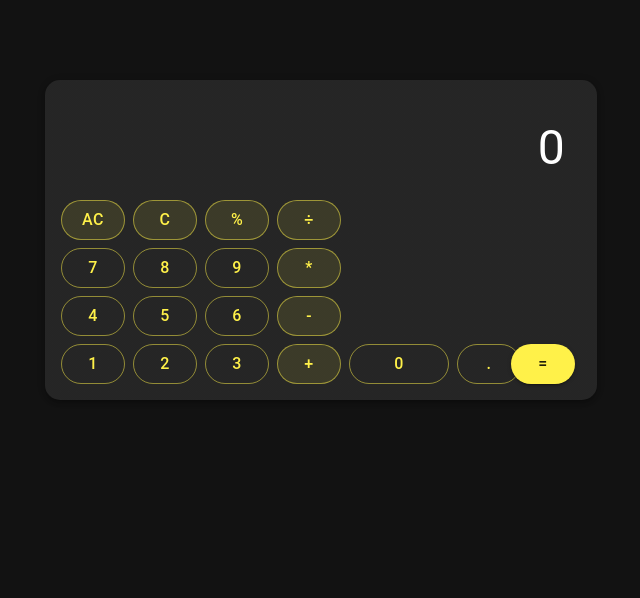
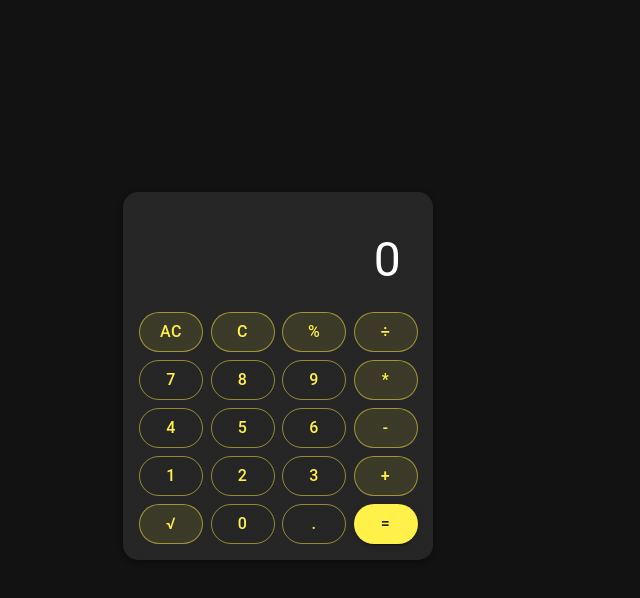
Before and after one commit to ChuksJoshuaa/Calculator-Application, a React (Vite) app: page / in a window 1280 px wide. Shown: the top 598 px of the page, without its empty margins (319-959 px from the left). Built offline with nearby package versions, Linux system fonts and the light colour scheme.

Commit message:
fix issue in calculator

```diff
--- a/src/App.tsx
+++ b/src/App.tsx
@@ -2,7 +2,7 @@ import { GridDigitButton } from "@/components/GridDigitButton";
 import { GridOperationButton } from "@/components/GridOperationButton";
 import { GridRow } from "@/components/GridRow";
 import { useCalculator } from "@/components/useCalculator";
-import { CalculatorBase, OutputContainer } from "@/utils";
+import { CalculatorBase, OutputContainer, roundToPrecision } from "@/utils";
 import { Button, Container } from "@mui/material";
 import Grid from "@mui/material/Grid2";
 
@@ -16,14 +16,15 @@ const App = () => {
     percent,
     selectOperation,
     setDigit,
+    squareRoot,
   } = useCalculator();
   return (
-    <Container maxWidth="sm" sx={{ marginTop: '5em'}}>
+    <Container maxWidth="xs">
       <CalculatorBase elevation={3}>
         <Grid container spacing={1}>
           <Grid size={12}>
             <OutputContainer data-testid="output">
-              {currentValue}
+              {roundToPrecision(parseFloat(currentValue))}
             </OutputContainer>
           </Grid>
           <Grid container columnSpacing={1}>
@@ -69,8 +70,14 @@ const App = () => {
             selectedOperation={operation}
             enterDigit={setDigit}
           />
+
           <Grid container columnSpacing={1}>
-            <GridDigitButton xs={6} digit={"0"} enterDigit={setDigit} />
+            <GridOperationButton
+              operation={"√"}
+              selectOperation={squareRoot}
+              selectedOperation={operation}
+            />
+            <GridDigitButton xs={3} digit={"0"} enterDigit={setDigit} />
             <GridDigitButton digit={"."} enterDigit={setDigit} />
             <Grid size={3}>
               <Button fullWidth variant="contained" onClick={equals}>
--- a/src/components/GridOperationButton.tsx
+++ b/src/components/GridOperationButton.tsx
@@ -1,4 +1,4 @@
-import { Button as MuiButton, styled } from "@mui/material";
+import { Button } from "@/utils";
 import Grid from "@mui/material/Grid2";
 
 interface GridOperationButtonProps {
@@ -6,10 +6,6 @@ interface GridOperationButtonProps {
   operation: string;
   selectOperation: (digit: string) => void;
 }
-
-const Button = styled(MuiButton)<{ selected: boolean }>((props) => ({
-  borderColor: props.selected ? "#fff" : "rgba(255, 241, 73, 0.5)",
-}));
 
 export const GridOperationButton: React.FC<GridOperationButtonProps> = ({
   selectedOperation,
--- a/src/components/useCalculator.tsx
+++ b/src/components/useCalculator.tsx
@@ -1,4 +1,4 @@
-import { useState } from "react";
+import { useEffect, useState } from "react";
 
 export const useCalculator = () => {
   const [prevValue, setPrevValue] = useState("");
@@ -22,7 +22,7 @@ export const useCalculator = () => {
 
     let result;
     switch (operation) {
-      case "÷":
+      case "÷" || "/":
         result = curr === 0 ? "Error" : prev / curr;
         break;
       case "*":
@@ -37,6 +37,7 @@ export const useCalculator = () => {
       default:
         result = currentValue;
     }
+
     return result;
   };
 
@@ -55,6 +56,11 @@ export const useCalculator = () => {
   const percent = () => {
     const curr = parseFloat(currentValue);
     setCurrentValue((curr / 100).toString());
+  };
+
+  const squareRoot = () => {
+    const curr = parseFloat(currentValue);
+    setCurrentValue(Math.sqrt(curr).toString());
   };
 
   const selectOperation = (x: string) => {
@@ -81,6 +87,39 @@ export const useCalculator = () => {
     setOverwrite(false);
   };
 
+  const handleKeyDown = (event: KeyboardEvent) => {
+    const { key } = event;
+    if (key >= "0" && key <= "9") {
+      setDigit(key);
+    } else if (key === ".") {
+      setDigit(key);
+    } else if (
+      key === "+" ||
+      key === "-" ||
+      key === "*" ||
+      key === "/" ||
+      key === "÷"
+    ) {
+      selectOperation(key);
+    } else if (key === "Enter") {
+      equals();
+    } else if (key === "Backspace" || key === "Delete") {
+      del();
+    } else if (key === "Escape") {
+      clear();
+    } else if (key === "%") {
+      squareRoot();
+      67;
+    }
+  };
+
+  useEffect(() => {
+    window.addEventListener("keydown", handleKeyDown);
+    return () => {
+      window.removeEventListener("keydown", handleKeyDown);
+    };
+  }, [currentValue, prevValue, operation, overwrite]);
+
   return {
     currentValue,
     operation,
@@ -90,5 +129,6 @@ export const useCalculator = () => {
     percent,
     selectOperation,
     setDigit,
+    squareRoot,
   };
 };
--- a/src/utils.tsx
+++ b/src/utils.tsx
@@ -1,6 +1,4 @@
-
-import { Paper, styled } from "@mui/material";
-
+import { Button as MuiButton, Paper, styled } from "@mui/material";
 
 export const OutputContainer = styled(`div`)(({ theme }) => ({
   width: "100%",
@@ -15,4 +13,15 @@ export const CalculatorBase = styled(Paper)(({ theme }) => ({
   padding: theme.spacing(2),
   marginTop: theme.spacing(4),
   borderRadius: 15,
+  maxWidth: "310px",
+  position: "absolute",
+  top: "20%",
 }));
+
+export const roundToPrecision = (value: number, precision: number = 3) => {
+  return parseFloat(value.toFixed(precision));
+};
+
+export const Button = styled(MuiButton)<{ selected: boolean }>((props) => ({
+  borderColor: props.selected ? "#fff" : "rgba(255, 241, 73, 0.5)",
+}));
```
Also changed, not shown: src/components/GridRow.tsx (+1 -8 lines), src/interface.ts (+8 -0 lines).
